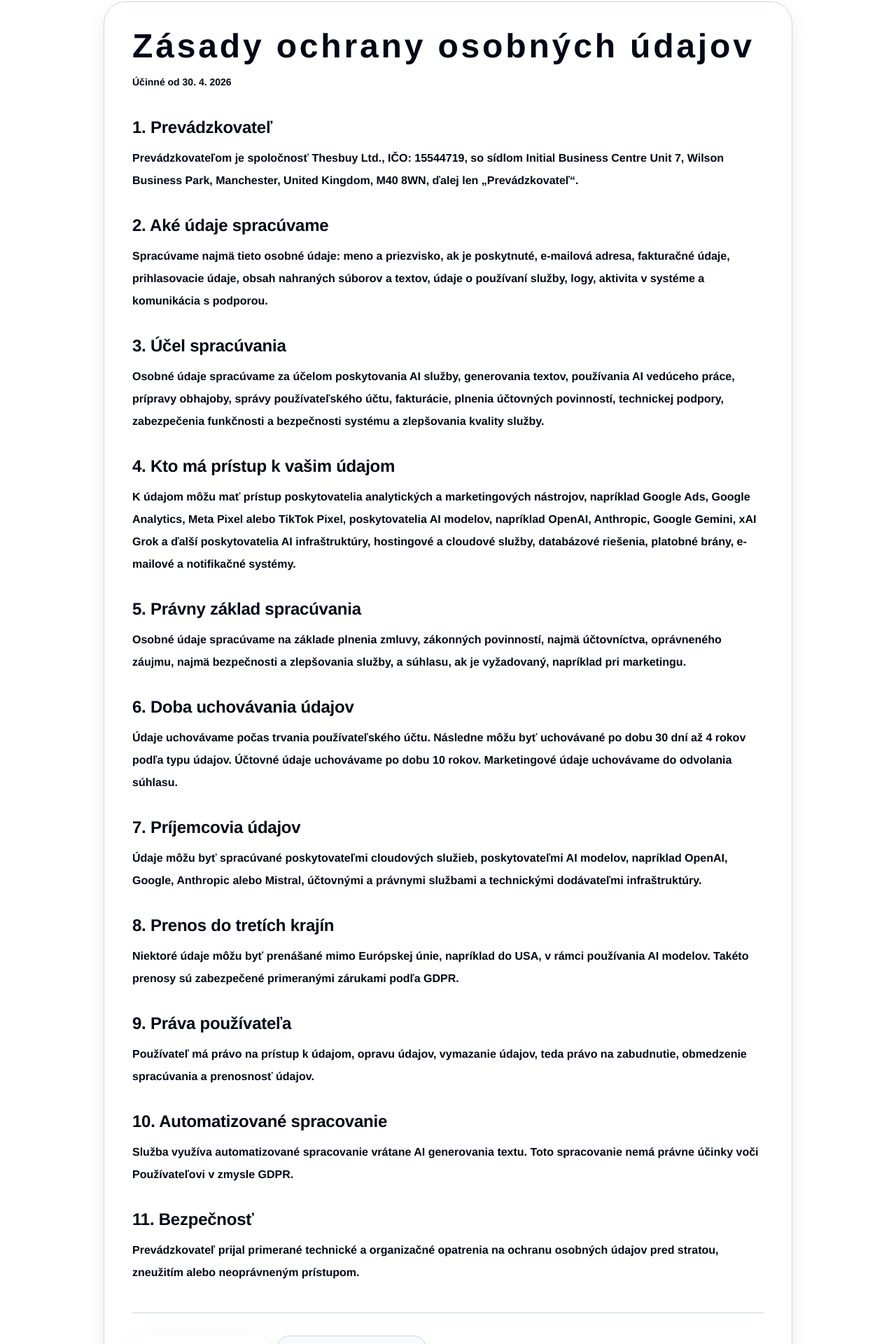
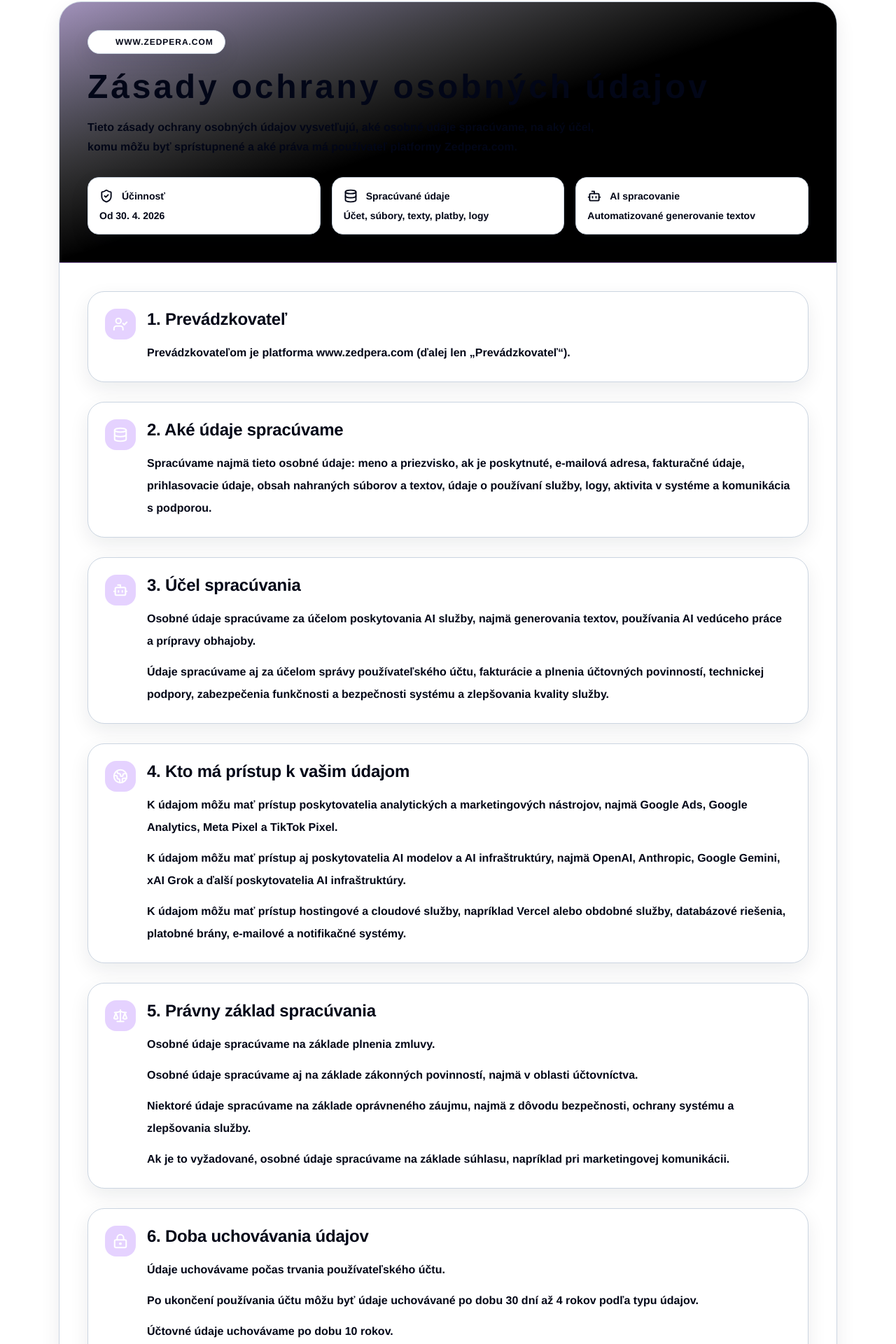
Before and after one commit to Peter8209/moj-ai-projekt, a Next.js app: page /gdpr in a window 1280 px wide. Shown: the part 133-2053 px from the top of the page at 70% size. Built offline with nearby package versions, Linux system fonts and the light colour scheme.

Commit message:
Make GDPR page dark with white text

```diff
--- a/app/gdpr/page.tsx
+++ b/app/gdpr/page.tsx
@@ -1,195 +1,267 @@
 import Link from 'next/link';
-import { ArrowLeft, ShieldCheck } from 'lucide-react';
+import {
+  ArrowLeft,
+  Bot,
+  CheckCircle2,
+  Cookie,
+  Database,
+  FileText,
+  Globe2,
+  LockKeyhole,
+  Scale,
+  ShieldCheck,
+  UserCheck,
+} from 'lucide-react';
+
+const sections = [
+  {
+    title: '1. Prevádzkovateľ',
+    icon: UserCheck,
+    items: [
+      'Prevádzkovateľom je platforma www.zedpera.com (ďalej len „Prevádzkovateľ“).',
+    ],
+  },
+  {
+    title: '2. Aké údaje spracúvame',
+    icon: Database,
+    items: [
+      'Spracúvame najmä tieto osobné údaje: meno a priezvisko, ak je poskytnuté, e-mailová adresa, fakturačné údaje, prihlasovacie údaje, obsah nahraných súborov a textov, údaje o používaní služby, logy, aktivita v systéme a komunikácia s podporou.',
+    ],
+  },
+  {
+    title: '3. Účel spracúvania',
+    icon: Bot,
+    items: [
+      'Osobné údaje spracúvame za účelom poskytovania AI služby, najmä generovania textov, používania AI vedúceho práce a prípravy obhajoby.',
+      'Údaje spracúvame aj za účelom správy používateľského účtu, fakturácie a plnenia účtovných povinností, technickej podpory, zabezpečenia funkčnosti a bezpečnosti systému a zlepšovania kvality služby.',
+    ],
+  },
+  {
+    title: '4. Kto má prístup k vašim údajom',
+    icon: Globe2,
+    items: [
+      'K údajom môžu mať prístup poskytovatelia analytických a marketingových nástrojov, najmä Google Ads, Google Analytics, Meta Pixel a TikTok Pixel.',
+      'K údajom môžu mať prístup aj poskytovatelia AI modelov a AI infraštruktúry, najmä OpenAI, Anthropic, Google Gemini, xAI Grok a ďalší poskytovatelia AI infraštruktúry.',
+      'K údajom môžu mať prístup hostingové a cloudové služby, napríklad Vercel alebo obdobné služby, databázové riešenia, platobné brány, e-mailové a notifikačné systémy.',
+    ],
+  },
+  {
+    title: '5. Právny základ spracúvania',
+    icon: Scale,
+    items: [
+      'Osobné údaje spracúvame na základe plnenia zmluvy.',
+      'Osobné údaje spracúvame aj na základe zákonných povinností, najmä v oblasti účtovníctva.',
+      'Niektoré údaje spracúvame na základe oprávneného záujmu, najmä z dôvodu bezpečnosti, ochrany systému a zlepšovania služby.',
+      'Ak je to vyžadované, osobné údaje spracúvame na základe súhlasu, napríklad pri marketingovej komunikácii.',
+    ],
+  },
+  {
+    title: '6. Doba uchovávania údajov',
+    icon: LockKeyhole,
+    items: [
+      'Údaje uchovávame počas trvania používateľského účtu.',
+      'Po ukončení používania účtu môžu byť údaje uchovávané po dobu 30 dní až 4 rokov podľa typu údajov.',
+      'Účtovné údaje uchovávame po dobu 10 rokov.',
+      'Marketingové údaje uchovávame do odvolania súhlasu.',
+    ],
+  },
+  {
+    title: '7. Príjemcovia údajov',
+    icon: CheckCircle2,
+    items: [
+      'Údaje môžu byť spracúvané poskytovateľmi cloudových služieb.',
+      'Údaje môžu byť spracúvané poskytovateľmi AI modelov, napríklad OpenAI, Google, Anthropic alebo Mistral.',
+      'Údaje môžu byť spracúvané účtovnými a právnymi službami a technickými dodávateľmi infraštruktúry.',
+    ],
+  },
+  {
+    title: '8. Prenos do tretích krajín',
+    icon: Globe2,
+    items: [
+      'Niektoré údaje môžu byť prenášané mimo Európskej únie, napríklad do USA, v rámci používania AI modelov a cloudových služieb.',
+      'Takéto prenosy sú zabezpečené primeranými zárukami podľa GDPR.',
+    ],
+  },
+  {
+    title: '9. Práva používateľa',
+    icon: ShieldCheck,
+    items: [
+      'Používateľ má právo na prístup k svojim osobným údajom.',
+      'Používateľ má právo na opravu nepresných alebo neúplných údajov.',
+      'Používateľ má právo na vymazanie údajov, teda právo na zabudnutie.',
+      'Používateľ má právo na obmedzenie spracúvania.',
+      'Používateľ má právo na prenosnosť údajov.',
+    ],
+  },
+  {
+    title: '10. Automatizované spracovanie',
+    icon: Bot,
+    items: [
+      'Služba využíva automatizované spracovanie vrátane AI generovania textu.',
+      'Toto spracovanie nemá právne účinky voči Používateľovi v zmysle GDPR.',
+    ],
+  },
+  {
+    title: '11. Bezpečnosť',
+    icon: LockKeyhole,
+    items: [
+      'Prevádzkovateľ prijal primerané technické a organizačné opatrenia na ochranu osobných údajov pred stratou, zneužitím alebo neoprávneným prístupom.',
+    ],
+  },
+];
 
 export default function GdprPage() {
   return (
-    <main className="min-h-screen bg-[#f8fafc] text-slate-950">
-      <header className="border-b border-slate-200 bg-white">
-        <div className="mx-auto flex max-w-5xl items-center justify-between px-5 py-5">
+    <main className="min-h-screen bg-black text-white">
+      <div className="pointer-events-none fixed inset-0 overflow-hidden">
+        <div className="absolute left-1/2 top-[-220px] h-[560px] w-[560px] -translate-x-1/2 rounded-full bg-violet-700/25 blur-3xl" />
+        <div className="absolute right-[-180px] top-40 h-[460px] w-[460px] rounded-full bg-blue-700/15 blur-3xl" />
+        <div className="absolute bottom-[-220px] left-[-160px] h-[520px] w-[520px] rounded-full bg-fuchsia-700/15 blur-3xl" />
+        <div className="absolute inset-0 bg-[linear-gradient(rgba(255,255,255,0.035)_1px,transparent_1px),linear-gradient(90deg,rgba(255,255,255,0.035)_1px,transparent_1px)] bg-[size:42px_42px] opacity-40" />
+      </div>
+
+      <header className="sticky top-0 z-50 border-b border-white/10 bg-black/90 backdrop-blur-2xl">
+        <div className="mx-auto flex max-w-6xl items-center justify-between px-5 py-5">
           <Link
             href="/"
-            className="inline-flex items-center gap-2 rounded-2xl border border-slate-200 bg-white px-4 py-3 text-sm font-black text-slate-700 transition hover:bg-slate-50"
+            className="inline-flex items-center gap-2 rounded-2xl border border-white/10 bg-white/[0.05] px-4 py-3 text-sm font-black text-white transition hover:border-violet-400/60 hover:bg-white/[0.1]"
           >
             <ArrowLeft size={18} />
             Späť na úvod
           </Link>
 
-          <div className="flex items-center gap-2 text-sm font-black text-violet-700">
+          <div className="flex items-center gap-2 rounded-2xl border border-violet-500/30 bg-violet-500/10 px-4 py-3 text-sm font-black text-violet-100">
             <ShieldCheck size={18} />
             GDPR
           </div>
         </div>
       </header>
 
-      <section className="mx-auto max-w-5xl px-5 py-12">
-        <div className="rounded-[2rem] border border-slate-200 bg-white p-6 shadow-xl shadow-slate-200/70 md:p-10">
-          <h1 className="text-3xl font-black tracking-tight md:text-5xl">
+      <section className="relative z-10 mx-auto max-w-6xl px-5 py-12">
+        <div className="overflow-hidden rounded-[2rem] border border-white/10 bg-[#080816]/95 shadow-[0_30px_120px_rgba(0,0,0,0.75)]">
+          <div className="border-b border-white/10 bg-gradient-to-br from-violet-950/45 via-black to-black p-6 md:p-10">
+            <div className="mb-6 inline-flex items-center gap-2 rounded-full border border-violet-500/35 bg-violet-500/10 px-4 py-2 text-xs font-black uppercase tracking-[0.18em] text-violet-100">
+              <ShieldCheck size={15} />
+              www.zedpera.com
+            </div>
+
+            <h1 className="max-w-4xl text-3xl font-black tracking-tight text-white md:text-5xl">
               Zásady ochrany osobných údajov
             </h1>
 
-          <p className="mt-4 text-sm font-semibold text-slate-500">
-            Účinné od 30. 4. 2026
+            <p className="mt-5 max-w-3xl text-base font-semibold leading-7 text-slate-200">
+              Tieto zásady ochrany osobných údajov vysvetľujú, aké osobné údaje
+              spracúvame, na aký účel, komu môžu byť sprístupnené a aké práva má
+              používateľ platformy Zedpera.com.
             </p>
 
-          <div className="mt-10 space-y-8 text-base leading-8 text-slate-700">
-            <section>
-              <h2 className="text-2xl font-black text-slate-950">
-                1. Prevádzkovateľ
+            <div className="mt-7 grid gap-4 md:grid-cols-3">
+              <div className="rounded-2xl border border-white/10 bg-white/[0.045] p-4 shadow-sm">
+                <div className="flex items-center gap-3 text-sm font-black text-white">
+                  <ShieldCheck className="text-violet-300" size={20} />
+                  Účinnosť
+                </div>
+
+                <p className="mt-2 text-sm font-semibold text-slate-200">
+                  Od 30. 4. 2026
+                </p>
+              </div>
+
+              <div className="rounded-2xl border border-white/10 bg-white/[0.045] p-4 shadow-sm">
+                <div className="flex items-center gap-3 text-sm font-black text-white">
+                  <Database className="text-violet-300" size={20} />
+                  Spracúvané údaje
+                </div>
+
+                <p className="mt-2 text-sm font-semibold text-slate-200">
+                  Účet, súbory, texty, platby, logy
+                </p>
+              </div>
+
+              <div className="rounded-2xl border border-white/10 bg-white/[0.045] p-4 shadow-sm">
+                <div className="flex items-center gap-3 text-sm font-black text-white">
+                  <Bot className="text-violet-300" size={20} />
+                  AI spracovanie
+                </div>
+
+                <p className="mt-2 text-sm font-semibold text-slate-200">
+                  Automatizované generovanie textov
+                </p>
+              </div>
+            </div>
+          </div>
+
+          <div className="bg-[#080816] p-6 md:p-10">
+            <div className="space-y-7">
+              {sections.map((section) => {
+                const Icon = section.icon;
+
+                return (
+                  <section
+                    key={section.title}
+                    className="rounded-[1.5rem] border border-white/10 bg-white/[0.035] p-5 shadow-sm md:p-6"
+                  >
+                    <div className="flex items-start gap-4">
+                      <div className="flex h-11 w-11 shrink-0 items-center justify-center rounded-2xl bg-violet-600/20 text-violet-200">
+                        <Icon size={22} />
+                      </div>
+
+                      <div className="min-w-0">
+                        <h2 className="text-xl font-black text-white md:text-2xl">
+                          {section.title}
                         </h2>
 
-              <p className="mt-3">
-                Prevádzkovateľom je spoločnosť Thesbuy Ltd., IČO: 15544719, so
-                sídlom Initial Business Centre Unit 7, Wilson Business Park,
-                Manchester, United Kingdom, M40 8WN, ďalej len
-                „Prevádzkovateľ“.
+                        <div className="mt-4 space-y-3">
+                          {section.items.map((item) => (
+                            <p
+                              key={item}
+                              className="text-base font-semibold leading-8 text-slate-200"
+                            >
+                              {item}
                             </p>
+                          ))}
+                        </div>
+                      </div>
+                    </div>
                   </section>
+                );
+              })}
+            </div>
 
-            <section>
-              <h2 className="text-2xl font-black text-slate-950">
-                2. Aké údaje spracúvame
+            <div className="mt-10 rounded-[1.5rem] border border-violet-500/30 bg-violet-500/10 p-6">
+              <h2 className="text-xl font-black text-white">
+                Záverečné ustanovenie
               </h2>
 
-              <p className="mt-3">
-                Spracúvame najmä tieto osobné údaje: meno a priezvisko, ak je
-                poskytnuté, e-mailová adresa, fakturačné údaje, prihlasovacie
-                údaje, obsah nahraných súborov a textov, údaje o používaní
-                služby, logy, aktivita v systéme a komunikácia s podporou.
+              <p className="mt-3 text-base font-semibold leading-8 text-slate-200">
+                Zásady ochrany osobných údajov sú účinné od 30. 4. 2026.
               </p>
-            </section>
-
-            <section>
-              <h2 className="text-2xl font-black text-slate-950">
-                3. Účel spracúvania
-              </h2>
-
-              <p className="mt-3">
-                Osobné údaje spracúvame za účelom poskytovania AI služby,
-                generovania textov, používania AI vedúceho práce, prípravy
-                obhajoby, správy používateľského účtu, fakturácie, plnenia
-                účtovných povinností, technickej podpory, zabezpečenia
-                funkčnosti a bezpečnosti systému a zlepšovania kvality služby.
-              </p>
-            </section>
-
-            <section>
-              <h2 className="text-2xl font-black text-slate-950">
-                4. Kto má prístup k vašim údajom
-              </h2>
-
-              <p className="mt-3">
-                K údajom môžu mať prístup poskytovatelia analytických a
-                marketingových nástrojov, napríklad Google Ads, Google
-                Analytics, Meta Pixel alebo TikTok Pixel, poskytovatelia AI
-                modelov, napríklad OpenAI, Anthropic, Google Gemini, xAI Grok a
-                ďalší poskytovatelia AI infraštruktúry, hostingové a cloudové
-                služby, databázové riešenia, platobné brány, e-mailové a
-                notifikačné systémy.
-              </p>
-            </section>
-
-            <section>
-              <h2 className="text-2xl font-black text-slate-950">
-                5. Právny základ spracúvania
-              </h2>
-
-              <p className="mt-3">
-                Osobné údaje spracúvame na základe plnenia zmluvy, zákonných
-                povinností, najmä účtovníctva, oprávneného záujmu, najmä
-                bezpečnosti a zlepšovania služby, a súhlasu, ak je vyžadovaný,
-                napríklad pri marketingu.
-              </p>
-            </section>
-
-            <section>
-              <h2 className="text-2xl font-black text-slate-950">
-                6. Doba uchovávania údajov
-              </h2>
-
-              <p className="mt-3">
-                Údaje uchovávame počas trvania používateľského účtu. Následne
-                môžu byť uchovávané po dobu 30 dní až 4 rokov podľa typu
-                údajov. Účtovné údaje uchovávame po dobu 10 rokov. Marketingové
-                údaje uchovávame do odvolania súhlasu.
-              </p>
-            </section>
-
-            <section>
-              <h2 className="text-2xl font-black text-slate-950">
-                7. Príjemcovia údajov
-              </h2>
-
-              <p className="mt-3">
-                Údaje môžu byť spracúvané poskytovateľmi cloudových služieb,
-                poskytovateľmi AI modelov, napríklad OpenAI, Google, Anthropic
-                alebo Mistral, účtovnými a právnymi službami a technickými
-                dodávateľmi infraštruktúry.
-              </p>
-            </section>
-
-            <section>
-              <h2 className="text-2xl font-black text-slate-950">
-                8. Prenos do tretích krajín
-              </h2>
-
-              <p className="mt-3">
-                Niektoré údaje môžu byť prenášané mimo Európskej únie,
-                napríklad do USA, v rámci používania AI modelov. Takéto prenosy
-                sú zabezpečené primeranými zárukami podľa GDPR.
-              </p>
-            </section>
-
-            <section>
-              <h2 className="text-2xl font-black text-slate-950">
-                9. Práva používateľa
-              </h2>
-
-              <p className="mt-3">
-                Používateľ má právo na prístup k údajom, opravu údajov,
-                vymazanie údajov, teda právo na zabudnutie, obmedzenie
-                spracúvania a prenosnosť údajov.
-              </p>
-            </section>
-
-            <section>
-              <h2 className="text-2xl font-black text-slate-950">
-                10. Automatizované spracovanie
-              </h2>
-
-              <p className="mt-3">
-                Služba využíva automatizované spracovanie vrátane AI generovania
-                textu. Toto spracovanie nemá právne účinky voči Používateľovi v
-                zmysle GDPR.
-              </p>
-            </section>
-
-            <section>
-              <h2 className="text-2xl font-black text-slate-950">
-                11. Bezpečnosť
-              </h2>
-
-              <p className="mt-3">
-                Prevádzkovateľ prijal primerané technické a organizačné
-                opatrenia na ochranu osobných údajov pred stratou, zneužitím
-                alebo neoprávneným prístupom.
-              </p>
-            </section>
             </div>
 
-          <div className="mt-10 flex flex-col gap-3 border-t border-slate-200 pt-8 sm:flex-row">
+            <div className="mt-10 flex flex-col gap-3 border-t border-white/10 pt-8 sm:flex-row">
               <Link
-              href="/obchodne-podmienky"
-              className="inline-flex items-center justify-center rounded-2xl bg-slate-950 px-6 py-4 text-sm font-black text-white transition hover:bg-slate-800"
+                href="/terms"
+                className="inline-flex items-center justify-center gap-2 rounded-2xl bg-violet-700 px-6 py-4 text-sm font-black text-white transition hover:bg-violet-600"
               >
+                <FileText size={18} />
                 Obchodné podmienky
               </Link>
 
               <Link
+                href="/cookies"
+                className="inline-flex items-center justify-center gap-2 rounded-2xl border border-white/10 bg-white/[0.045] px-6 py-4 text-sm font-black text-white transition hover:border-violet-400/60 hover:bg-white/[0.08]"
+              >
+                <Cookie size={18} />
+                Cookies
+              </Link>
+
+              <Link
                 href="/"
-              className="inline-flex items-center justify-center rounded-2xl border border-slate-200 bg-white px-6 py-4 text-sm font-black text-slate-700 transition hover:bg-slate-50"
+                className="inline-flex items-center justify-center gap-2 rounded-2xl border border-white/10 bg-white/[0.045] px-6 py-4 text-sm font-black text-white transition hover:border-violet-400/60 hover:bg-white/[0.08]"
               >
                 Späť na úvodnú stránku
               </Link>
+            </div>
           </div>
         </div>
       </section>
```
Lines whose indentation alone changed are shown as unchanged.
